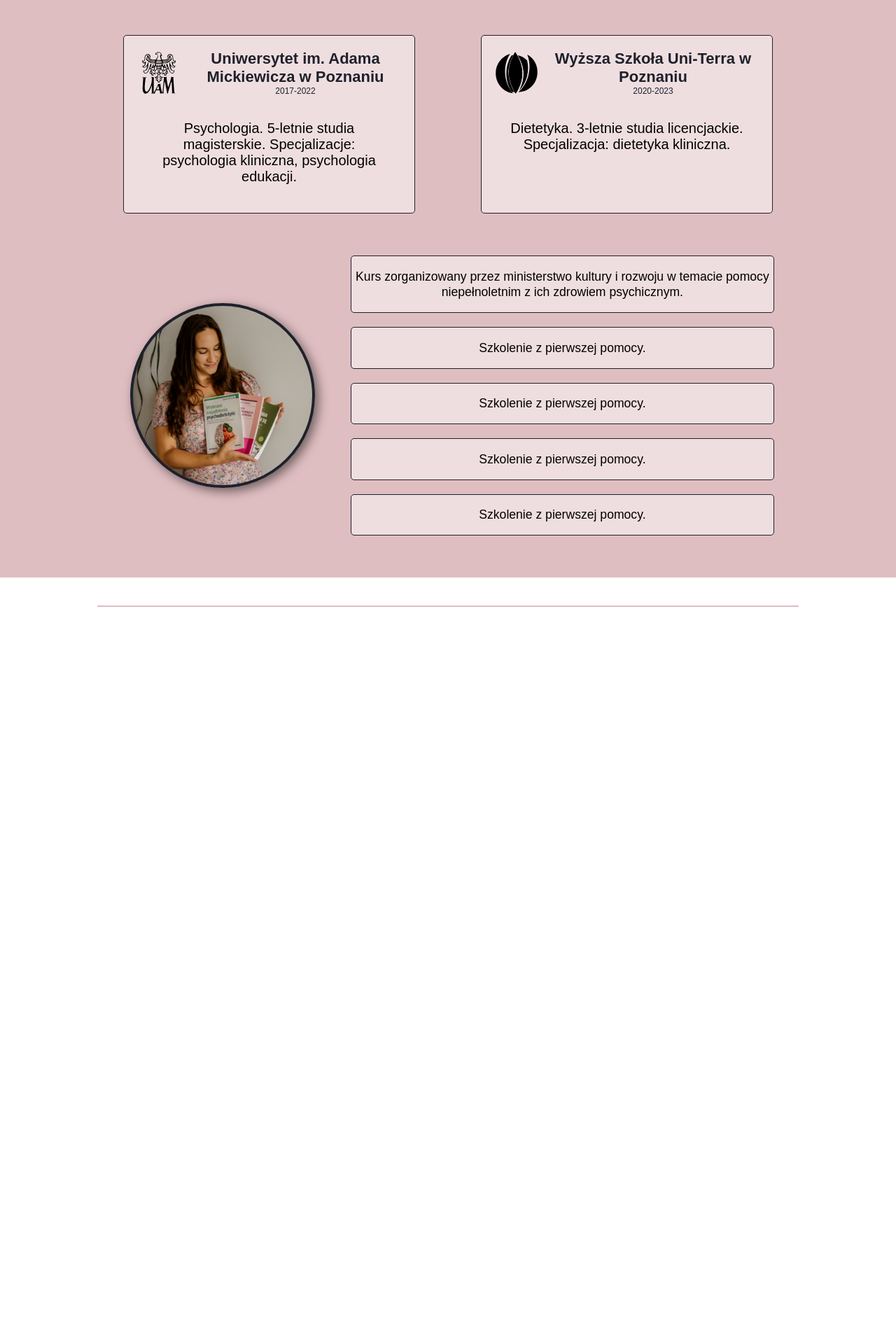
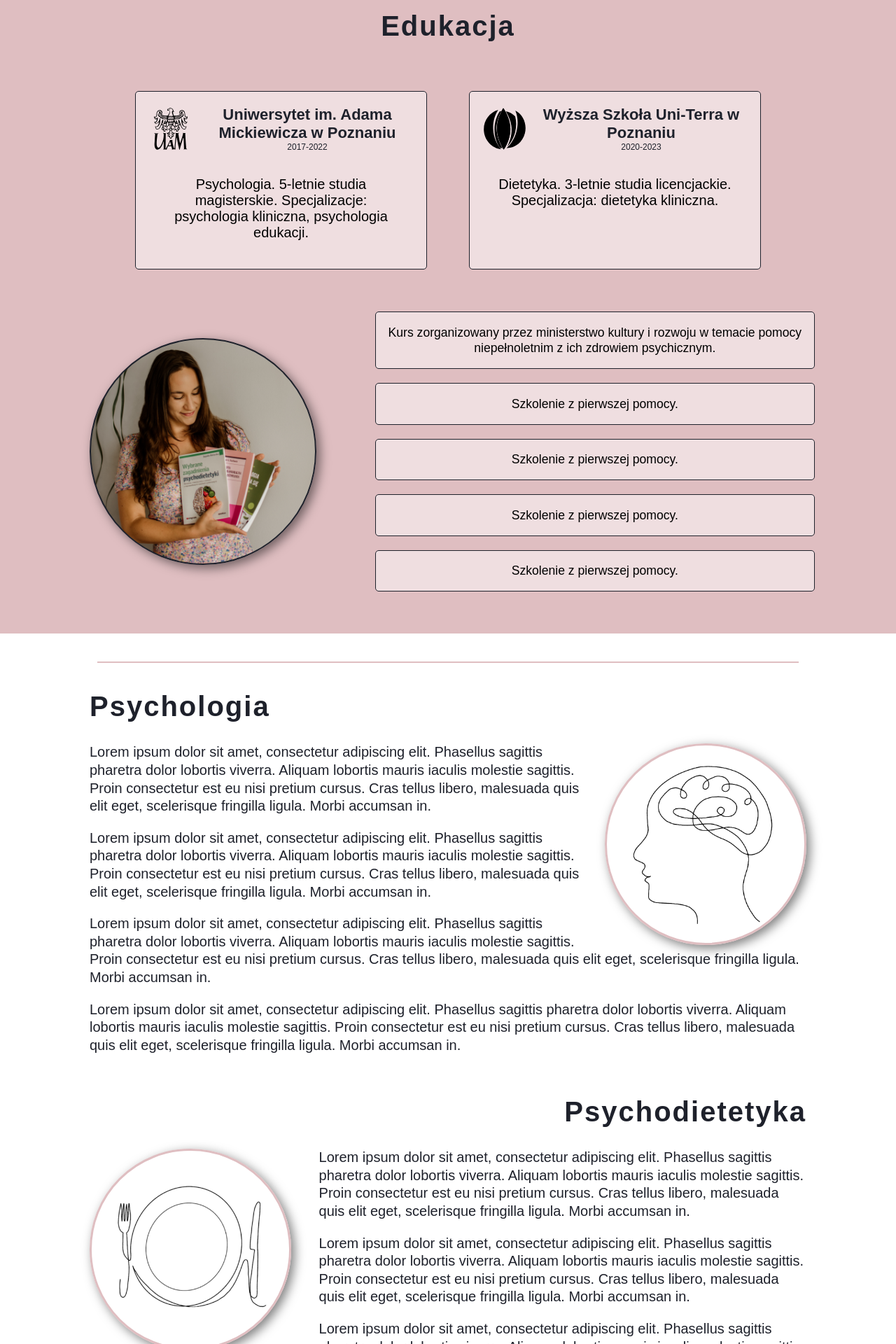
Before and after one commit to JakubPep/JakubPep.github.io, a React (Create React App) app: page / in a window 1280 px wide. Shown: the part 1500-3420 px from the top of the page at 70% size. Before the commit the page ends 2407 px from the top, so only its background shows below. Built offline with nearby package versions, Linux system fonts and the light colour scheme; the HTML template or start-up script is replaced by a standard one.

Commit message:
Work section completed

```diff
--- a/src/App.js
+++ b/src/App.js
@@ -3,15 +3,17 @@ import Hero from "./components/Hero";
 import SectionDivider from "./components/SectionDivider";
 import About from "./components/About";
 import Education from "./components/education/Education";
+import PsychoSection from "./components/PsychoSection";
 
 function App() {
   return (
     <>
-      <Hero height="90vh" />
+      <Hero height="100vh" />
       <SectionDivider />
       <About />
       <Education />
       <SectionDivider />
+      <PsychoSection />
     </>
   );
 }
--- a/src/Vars.js
+++ b/src/Vars.js
@@ -1,4 +1,5 @@
 export const COLORS = {
+  dark_pink: "#DF707A",
   light_green: "#DCDEC9",
   light_green_opacity: "#DCDEC9D9",
   light_pink: "#DFBEC1",
--- a/src/components/Hero.js
+++ b/src/components/Hero.js
@@ -8,6 +8,8 @@ const Hero = (props) => {
     height={props.height}>
       <HeroImage ></HeroImage>
       <HeroLogo></HeroLogo>
+
+
       </HeroContainer>
     </>
   );
--- /dev/null
+++ b/src/components/PsychoSection.js
@@ -0,0 +1,45 @@
+import React from "react";
+import { CirclePhoto } from "../styledComponents/circlePhoto.styled";
+import { PsychoElement } from "../styledComponents/psycho.styled";
+import { COLORS } from "../Vars";
+import brainPhoto from "../images/brain-photo.png"
+import platePhoto from "../images/plate-photo.png"
+
+const PsychoSection = () => {
+  return (
+    <>
+      <PsychoElement>
+        <h3 className="section-title">Psychologia</h3>
+        <CirclePhoto
+          className="photo-right"
+          photoUrl={brainPhoto}
+          width="22vw"
+          height="22vw"
+          borderColor={COLORS.light_pink}
+          borderWidth="3px"
+        />
+        <p>Lorem ipsum dolor sit amet, consectetur adipiscing elit. Phasellus sagittis pharetra dolor lobortis viverra. Aliquam lobortis mauris iaculis molestie sagittis. Proin consectetur est eu nisi pretium cursus. Cras tellus libero, malesuada quis elit eget, scelerisque fringilla ligula. Morbi accumsan in.</p>
+        <p>Lorem ipsum dolor sit amet, consectetur adipiscing elit. Phasellus sagittis pharetra dolor lobortis viverra. Aliquam lobortis mauris iaculis molestie sagittis. Proin consectetur est eu nisi pretium cursus. Cras tellus libero, malesuada quis elit eget, scelerisque fringilla ligula. Morbi accumsan in.</p>
+        <p>Lorem ipsum dolor sit amet, consectetur adipiscing elit. Phasellus sagittis pharetra dolor lobortis viverra. Aliquam lobortis mauris iaculis molestie sagittis. Proin consectetur est eu nisi pretium cursus. Cras tellus libero, malesuada quis elit eget, scelerisque fringilla ligula. Morbi accumsan in.</p>
+        <p>Lorem ipsum dolor sit amet, consectetur adipiscing elit. Phasellus sagittis pharetra dolor lobortis viverra. Aliquam lobortis mauris iaculis molestie sagittis. Proin consectetur est eu nisi pretium cursus. Cras tellus libero, malesuada quis elit eget, scelerisque fringilla ligula. Morbi accumsan in.</p>
+      </PsychoElement>
+      <PsychoElement>
+        <h3 className="section-title right">Psychodietetyka</h3>
+        <CirclePhoto
+          className="photo-left"
+          photoUrl={platePhoto}
+          width="22vw"
+          height="22vw"
+          borderColor={COLORS.light_pink}
+          borderWidth="3px"
+        />
+        <p>Lorem ipsum dolor sit amet, consectetur adipiscing elit. Phasellus sagittis pharetra dolor lobortis viverra. Aliquam lobortis mauris iaculis molestie sagittis. Proin consectetur est eu nisi pretium cursus. Cras tellus libero, malesuada quis elit eget, scelerisque fringilla ligula. Morbi accumsan in.</p>
+        <p>Lorem ipsum dolor sit amet, consectetur adipiscing elit. Phasellus sagittis pharetra dolor lobortis viverra. Aliquam lobortis mauris iaculis molestie sagittis. Proin consectetur est eu nisi pretium cursus. Cras tellus libero, malesuada quis elit eget, scelerisque fringilla ligula. Morbi accumsan in.</p>
+        <p>Lorem ipsum dolor sit amet, consectetur adipiscing elit. Phasellus sagittis pharetra dolor lobortis viverra. Aliquam lobortis mauris iaculis molestie sagittis. Proin consectetur est eu nisi pretium cursus. Cras tellus libero, malesuada quis elit eget, scelerisque fringilla ligula. Morbi accumsan in.</p>
+        <p>Lorem ipsum dolor sit amet, consectetur adipiscing elit. Phasellus sagittis pharetra dolor lobortis viverra. Aliquam lobortis mauris iaculis molestie sagittis. Proin consectetur est eu nisi pretium cursus. Cras tellus libero, malesuada quis elit eget, scelerisque fringilla ligula. Morbi accumsan in.</p>
+      </PsychoElement>
+    </>
+  );
+};
+
+export default PsychoSection;
--- a/src/components/education/Courses.js
+++ b/src/components/education/Courses.js
@@ -23,11 +23,11 @@ const Courses = () => {
     <>
       <CoursesContainer>
         <CirclePhoto
-          height="20vw"
-          width="20vw"
+          height="25vw"
+          width="25vw"
           photoUrl={coursesPhoto}
           borderColor={COLORS.font_black}
-          borderWidth="4px"
+          borderWidth="2px"
         />
         <CourseRight>
           <Course courseName="Kurs zorganizowany przez ministerstwo kultury i rozwoju w temacie pomocy niepełnoletnim z ich zdrowiem psychicznym." />
--- a/src/styledComponents/education/courses.styled.js
+++ b/src/styledComponents/education/courses.styled.js
@@ -3,7 +3,7 @@ import { COLORS } from "../../Vars";
 
 export const CoursesContainer = styled.div`
   display: flex;
-  width: 80%;
+  width: 90%;
 
   align-items: center;
   justify-content: space-between;
@@ -14,7 +14,7 @@ export const CourseRight = styled.div`
   flex-direction: column;
   flex-wrap: wrap;
   min-width: 50%;
-  max-width: 65%;
+  max-width: 60%;
   gap: 20px;
 `;
 
--- a/src/styledComponents/education/education.styled.js
+++ b/src/styledComponents/education/education.styled.js
@@ -15,7 +15,6 @@ export const EducationContainer = styled.div`
   h3 {
     width: 75vw;
     margin-bottom: 30px;
-    align-self: center;
     text-align: center;
   }
 `;
@@ -23,12 +22,12 @@ export const EducationContainer = styled.div`
 export const SchoolContainer = styled.div`
   display: flex;
   flex-wrap: wrap;
-  width: 80%;
+  width: 90%;
   margin-top: 40px;
   margin-bottom: 60px;
 
-  justify-content: space-between;
-  gap: 40px;
+  justify-content: center;
+  gap: 60px;
 `;
 
 export const SchoolElements = styled.div`
--- a/src/styledComponents/hero.styled.js
+++ b/src/styledComponents/hero.styled.js
@@ -22,7 +22,7 @@ width: 75vh;
 border-radius: 50%;
 
 position: absolute;
-top: 10vh;
+top: 10%;
 left: 50%;
 
 background: url(${logoImage}), ${COLORS.light_green_opacity};
--- /dev/null
+++ b/src/styledComponents/psycho.styled.js
@@ -0,0 +1,31 @@
+import styled from "styled-components";
+import { COLORS } from "../Vars";
+
+export const PsychoElement = styled.div`
+  width: 80%;
+margin-bottom: 60px;
+
+  margin-left: auto;
+  margin-right: auto;
+  justify-content: center;
+
+  .section-title {
+    margin-bottom: 30px;
+  }
+  .section-title.right{
+    text-align: end;
+  }
+  .photo-right {
+    float: right;
+    margin: 0 0 0 20px;
+  }
+  .photo-left {
+    float: left;
+    margin: 0 40px 0 0;
+  }
+  p {
+    font-size: 1.25rem;
+    line-height: 1.6rem;
+    color: ${COLORS.font_black};
+  }
+`;
--- a/src/styles/styles.css
+++ b/src/styles/styles.css
@@ -12,4 +12,5 @@ body {
   margin-top: 1rem;
   margin-bottom: 1rem;
   letter-spacing: 2px;
+  color: #1E212B;
 }
```
Also changed, not shown: src/images/brain-photo.png (added), src/images/plate-photo.png (added).
